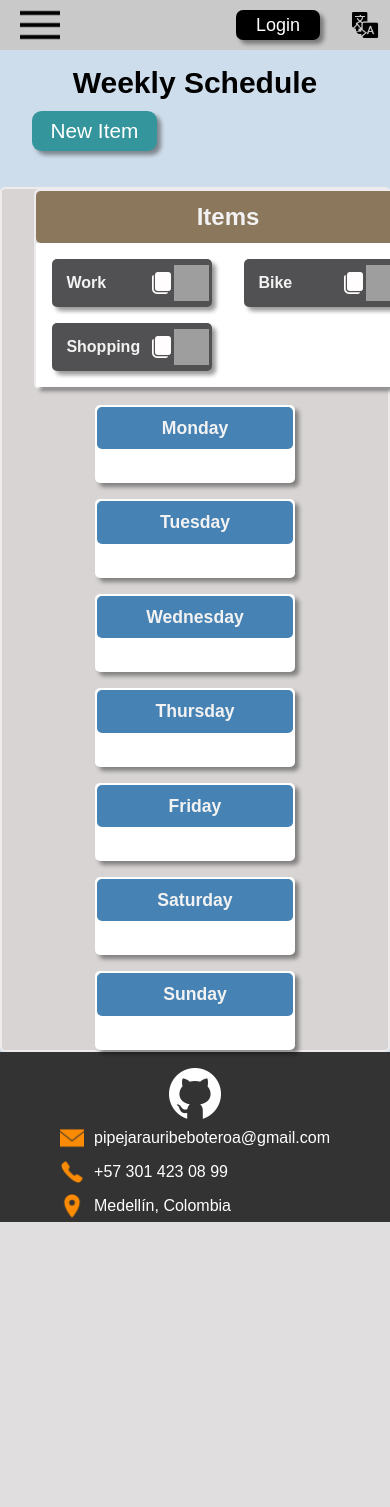
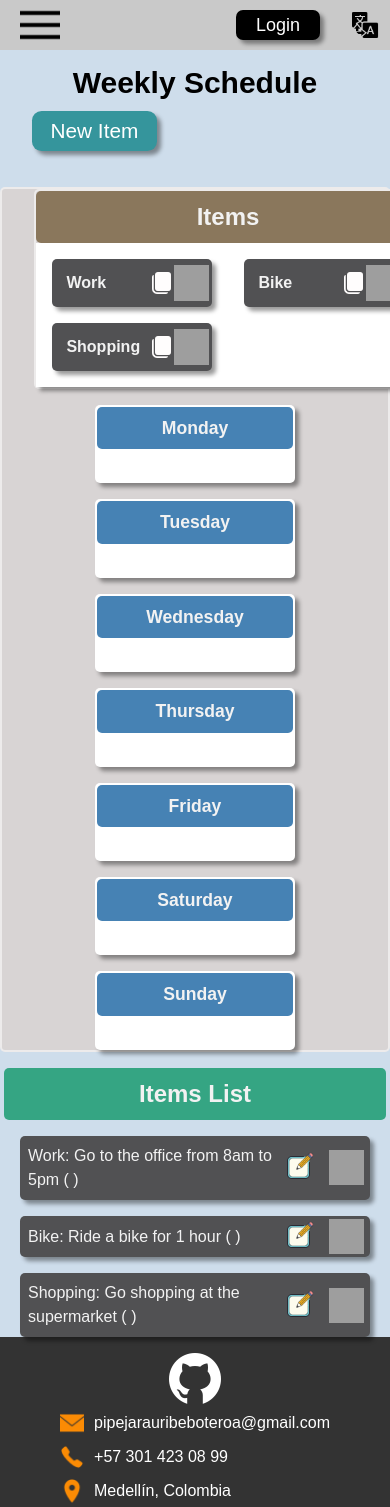
Before and after one commit to Pipeto84/react-ts, a React (Vite) app: page /schedule in a window 390 px wide. Shown: the top 1507 px of the page. Before the commit the page ends 1222 px from the top, so only its background shows below. Built offline with nearby package versions, Linux system fonts and the light colour scheme; grey boxes are pictures that could not be loaded.

Commit message:
container y lista sin css bueno

```diff
--- a/src/components/schedule/CardItem.tsx
+++ b/src/components/schedule/CardItem.tsx
@@ -24,8 +24,8 @@ export const CardItem = ({ data, handleDragging, handleUpdateList }: Props) => {
   const handleCopy = () => {
     dispatch(addItem({ ...data, id: crypto.randomUUID(), date: "" }));
   };
-  const handleDelete = (item: ItemSchedule) => {
-    dispatch(deleteItem(item));
+  const handleDelete = (employee: ItemSchedule) => {
+    dispatch(deleteItem(employee));
   };
 
   return (
--- /dev/null
+++ b/src/components/schedule/CardList.tsx
@@ -0,0 +1,31 @@
+import type { ItemSchedule } from "../../interfaces/index";
+import { Link } from "react-router-dom";
+import { useAppDispatch } from "../../app/hooks";
+import { deleteItem } from "../../features/scheduleSlice";
+import edit from '../../assets/edit3.png'
+import trash from '../../assets/borrar2.png'
+import "../../styles/schedule/CardList.css";
+
+interface Props {
+  data: ItemSchedule;
+}
+
+export const CardList = ({ data }: Props) => {
+  const dispatch = useAppDispatch();
+  const handleDelete = (item: ItemSchedule) => {
+    dispatch(deleteItem(item));
+  };
+  return (
+    <div className="cardList">
+      <p>{data.name + ": " + data.description + " ( " + data.date + " )"}</p>
+      <div className="buttonsList">
+        <Link className="edit" to={`/edit/${data.id}`}>
+          <img className="iconoEdit" src={edit} alt="icono edit" />
+        </Link>
+        <button className="delete" onClick={() => handleDelete(data)}>
+          <img className="iconoTrash" src={trash} alt="icono trash" />
+        </button>
+      </div>
+    </div>
+  );
+};
--- /dev/null
+++ b/src/components/schedule/ItemsList.tsx
@@ -0,0 +1,19 @@
+import { CardList } from "../../components/schedule/CardList";
+import { useAppSelector } from "../../app/hooks";
+import {useTranslation} from 'react-i18next'
+import "../../styles/employeStyle/ListEmployees.css";
+
+export const ItemsList = () => {
+  const employeesList = useAppSelector((state) => state.itemsSchedule);
+  const {t} = useTranslation("global");
+  return (
+    <div className="ItemsList">
+      <p className="titleList">{t("schedule.itemsList")}</p>
+      <div className="items">
+        {employeesList.map((item) => (
+          <CardList data={item} key={item.id} />
+        ))}
+      </div>
+    </div>
+  );
+};
--- a/src/hooks/useDragAndDrop.ts
+++ b/src/hooks/useDragAndDrop.ts
@@ -1,7 +1,7 @@
 import { useState } from "react";
 import type { Date } from "../interfaces";
 import { useAppDispatch } from "../app/hooks";
-import { dragEmployee } from "../features/employeSlice";
+import { dragItem } from "../features/scheduleSlice";
 
 export const useDragAndDrop = () => {
   const [isDragging, setIsDragging] = useState(false);
@@ -15,7 +15,7 @@ export const useDragAndDrop = () => {
       id,
       date,
     };
-    dispatch(dragEmployee(update));
+    dispatch(dragItem(update));
   };
 
   return {
--- a/src/pages/SchedulePage.tsx
+++ b/src/pages/SchedulePage.tsx
@@ -1,6 +1,7 @@
 import {useTranslation} from 'react-i18next'
 import {NavLink} from 'react-router-dom'
 import {DragAndDrop} from '../components/schedule/DragAndDrop'
+import {ItemsList} from '../components/schedule/ItemsList'
 
 import "../styles/schedule/SchedulePage.css"
 
@@ -16,7 +17,7 @@ export const SchedulePage = () => {
         </NavLink>
       </div>
       <DragAndDrop />
-
+      <ItemsList />
     </div>
   )
 }
--- a/src/styles/employeStyle/EmployePage.css
+++ b/src/styles/employeStyle/EmployePage.css
@@ -1,5 +1,6 @@
 .employeesPage {
   width: 100%;
+  height: 82vh;
   display: flex;
   flex-direction: column;
   align-items: center;
--- /dev/null
+++ b/src/styles/schedule/CardList.css
@@ -0,0 +1,43 @@
+.cardList {
+  display: flex;
+  justify-content: space-between;
+  align-items: center;
+  margin: 1rem 1rem 0 1rem;
+  background-color: rgb(81, 81, 83);
+  border-radius: 0.3125rem;
+  padding: 0.5rem;
+  width: 400px;
+  box-shadow: 4px 4px 4px rgba(0, 0, 0, 0.4);
+}
+.cardList > p {
+  font-size: 1rem;
+  cursor: not-allowed;
+  margin: 0;
+}
+.buttonsList {
+  display: flex;
+  gap: 0.5rem;
+}
+.edit {
+  width: 3rem;
+  height: 1.6rem;
+  cursor: pointer;
+  display: flex;
+  justify-content: center;
+  align-items: center;
+}
+.delete {
+  width: 2rem;
+  height: 1.6rem;
+  cursor: pointer;
+  display: flex;
+  justify-content: center;
+  align-items: center;
+  background: none;
+  border: none;
+}
+@media (max-width: 768px) {
+  .cardList {
+    width: 350px;
+  }
+}
--- /dev/null
+++ b/src/styles/schedule/ItemsList.css
@@ -0,0 +1,39 @@
+.employeesList {
+  background-color: rgb(255, 255, 255);
+  border: 0.125rem solid #ffffff8c;
+  border-radius: 5px;
+  transition: all 0.3s linear;
+  height: auto;
+  width: 500px;
+  margin: 1rem;
+  padding-bottom: 1rem;
+  display: flex;
+  flex-direction: column;
+  justify-content: center;
+  align-items: center;
+  box-shadow: 4px 4px 4px rgba(0, 0, 0, 0.4);
+}
+.titleList {
+  width: 100%;
+  border-radius: 0.3125rem;
+  background-color: #35a583;
+  text-align: center;
+  padding: 1rem 0;
+  font-weight: bold;
+  text-transform: capitalize;
+  font-size: 1.5rem;
+}
+.employees {
+  width: 500px;
+  display: flex;
+  flex-direction: column;
+  align-items: center;
+}
+@media (max-width: 768px) {
+  .employeesList {
+    width: 400px;
+  }
+  .titleList{
+    padding: .5rem 0;
+  }
+}
--- a/src/styles/schedule/SchedulePage.css
+++ b/src/styles/schedule/SchedulePage.css
@@ -1,5 +1,6 @@
 .schedulePage {
   width: 100%;
+  min-height: 82vh;
   display: flex;
   flex-direction: column;
   align-items: center;
```
Also changed, not shown: src/pages/employesPages/EmployeList.tsx (+18 -18 lines).
